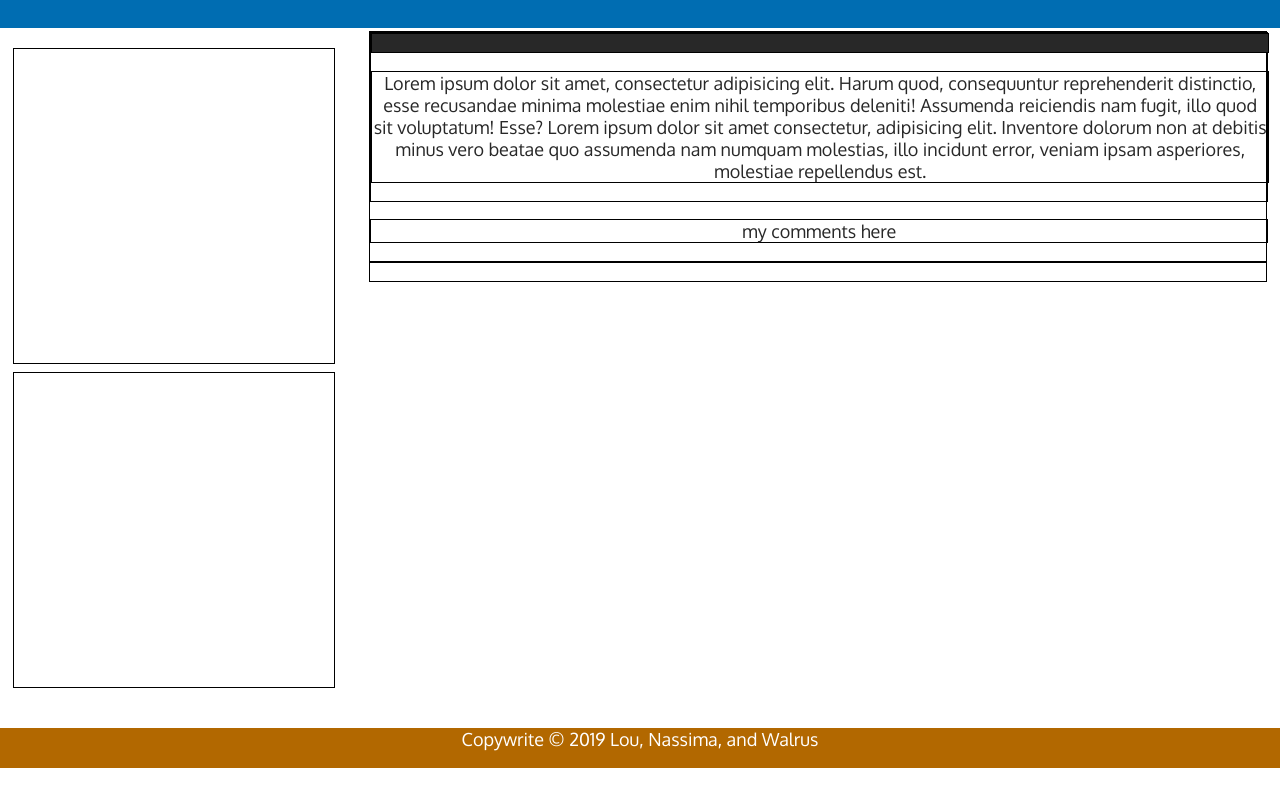
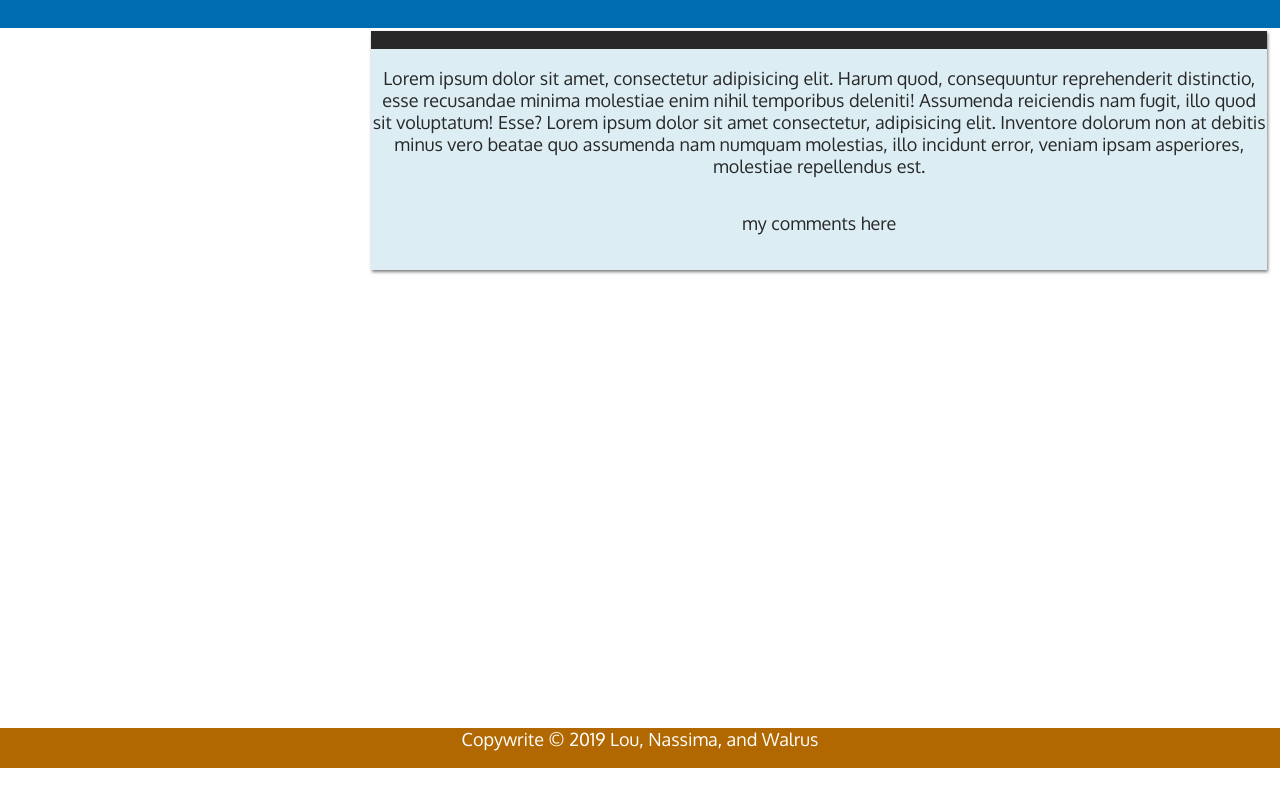
Before and after one commit to nassBouz/Project1--sCool, a website: page views/listing.html in a window 1280 px wide. Shown: the part 32-838 px from the top of the page. Drawn offline with nearby package versions, Linux system fonts and the light colour scheme; some packages are replaced by stand-ins of ours; files whose address does not match are found by name.

Commit message:
styling listing

```diff
--- a/public/scripts/listing.js
+++ b/public/scripts/listing.js
@@ -101,7 +101,7 @@ $(document).ready(function () {
                //console.log("success got data", response);
                response.forEach(row => {
                 // let userNName = userNameTractot(userId);
-                let username = 'No Current User Matched';
+                let username = 'Guest';
                   if(row.user) {
                       username = row.user.userName;
                       console.log(username);
--- a/public/styles/listing.css
+++ b/public/styles/listing.css
@@ -19,7 +19,7 @@ aside {
     width: 100%;
     height: 100%;
     max-height: 50%;
-    border: solid black 1px;
+    /* border: solid black 1px; */
 }
 
 .school-img {
@@ -61,13 +61,11 @@ aside {
         position: absolute;
         right: 1%;
         height: auto;
-        border: 1px solid black;
     }
 
     .about-wrapper * {
         width: 100%;
         margin-bottom: 2%;
-        border: solid 1px black;
     }
 
     .rating-grid * {
@@ -99,5 +97,12 @@ aside {
         display: none;
     }
 
+/*  */
 
-/*  */
+/* Comments */
+div.about-wrapper{
+    background-color: #dceef4;
+    -moz-box-shadow: 1px 2px 3px rgba(0,0,0,.5);
+-webkit-box-shadow: 1px 2px 3px rgba(0,0,0,.5);
+box-shadow: 1px 2px 3px rgba(0,0,0,.5)
+}
--- a/views/listing.html
+++ b/views/listing.html
@@ -61,7 +61,8 @@
             <form class="form-inline hidden" id="newRatingForms">
               <div id="comments">
                  <p>Plesae share your experience about this school</p>
-                  <input id ="submiCommentt" type="text" name="comment" value="" placeholder="Add Comment">
+                 <textarea rows="4" cols="50" id ="submiCommentt" name="comment" value="" placeholder="Add Comment" form="usrform"></textarea>
+                  <!-- <input id ="submiCommentt" type="text" name="comment" value="" placeholder="Add Comment"> -->
                   <input id ="rating" type="text" name="rating" value="" placeholder="Rate 1-5">
                   <!-- <button id = "submiCommentButton" type="button" > -->
                   <button id ="submiComment" type="submit" class="btn btn-success">Submit your comment</button>
```
